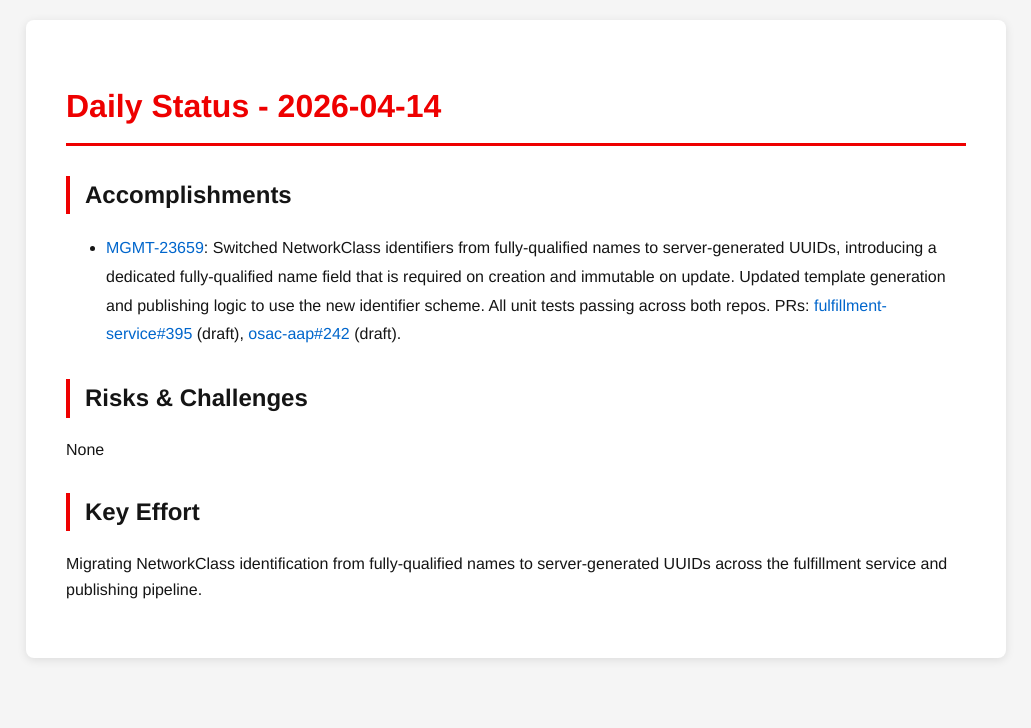
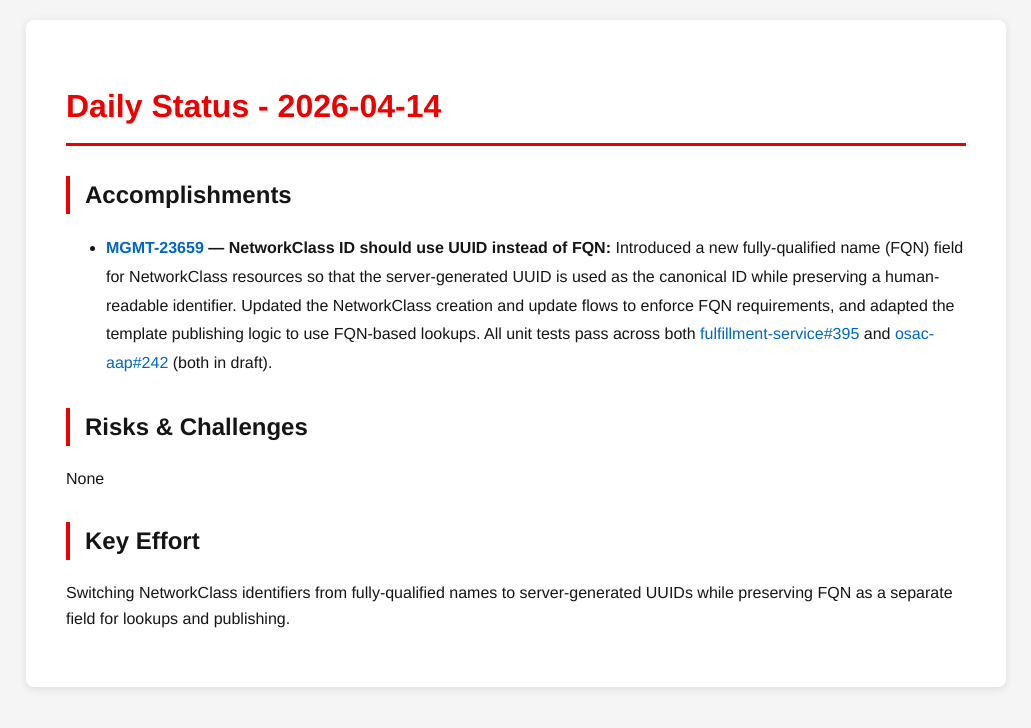
Before and after one commit to tzvatot/daily-status, a Jekyll site: the page built from 2026-04-14.md, in a window 1280 px wide. Shown: the top 728 px of the page, without its empty margins (124-1155 px from the left). Built offline with Jekyll 4.4.1, drawn with Linux system fonts in a browser that asks for light colours.

Commit message:
Daily status update - 2026-04-14

```diff
--- a/2026-04-14.md
+++ b/2026-04-14.md
@@ -7,10 +7,10 @@ date: 2026-04-14
 # Daily Status - 2026-04-14
 
 ## Accomplishments
-- [MGMT-23659](https://issues.redhat.com/browse/MGMT-23659): Switched NetworkClass identifiers from fully-qualified names to server-generated UUIDs, introducing a dedicated fully-qualified name field that is required on creation and immutable on update. Updated template generation and publishing logic to use the new identifier scheme. All unit tests passing across both repos. PRs: [fulfillment-service#395](https://github.com/osac-project/fulfillment-service/pull/395) (draft), [osac-aap#242](https://github.com/osac-project/osac-aap/pull/242) (draft).
+- **[MGMT-23659](https://issues.redhat.com/browse/MGMT-23659) — NetworkClass ID should use UUID instead of FQN:** Introduced a new fully-qualified name (FQN) field for NetworkClass resources so that the server-generated UUID is used as the canonical ID while preserving a human-readable identifier. Updated the NetworkClass creation and update flows to enforce FQN requirements, and adapted the template publishing logic to use FQN-based lookups. All unit tests pass across both [fulfillment-service#395](https://github.com/osac-project/fulfillment-service/pull/395) and [osac-aap#242](https://github.com/osac-project/osac-aap/pull/242) (both in draft).
 
 ## Risks & Challenges
 None
 
 ## Key Effort
-Migrating NetworkClass identification from fully-qualified names to server-generated UUIDs across the fulfillment service and publishing pipeline.
+Switching NetworkClass identifiers from fully-qualified names to server-generated UUIDs while preserving FQN as a separate field for lookups and publishing.
```
